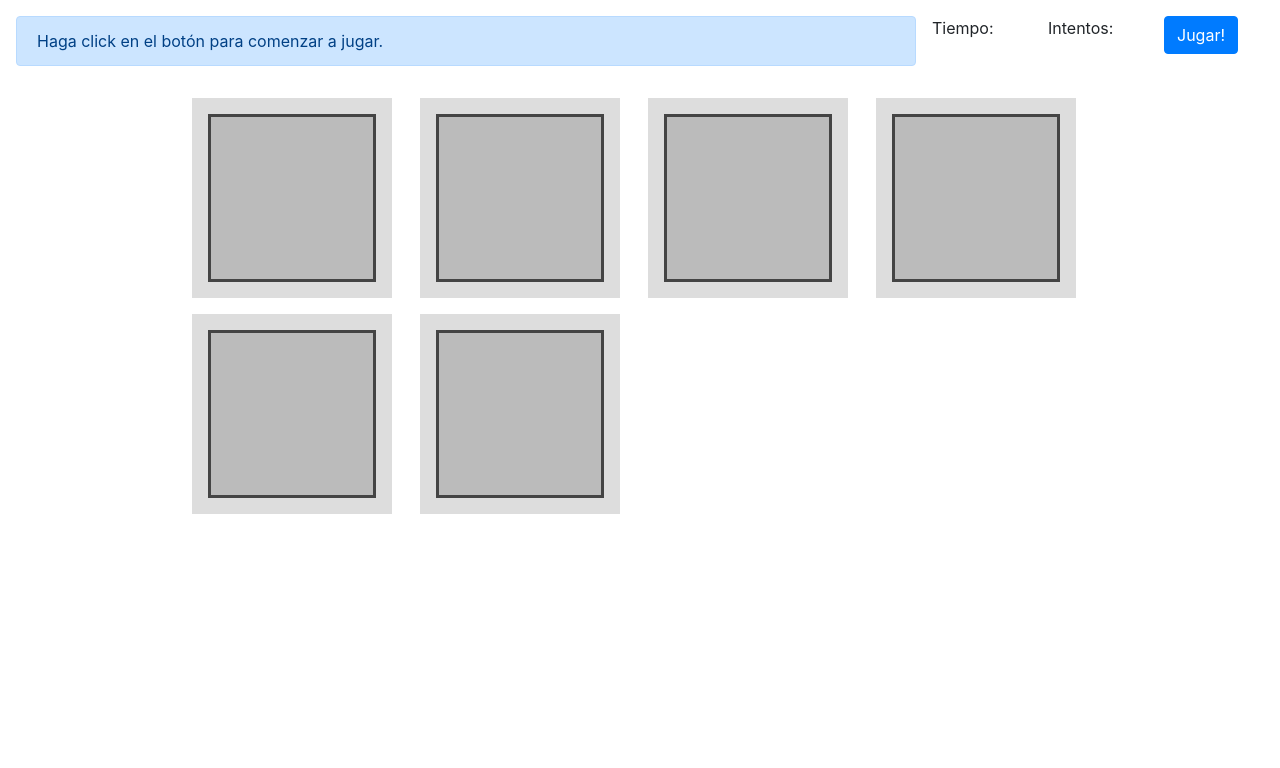
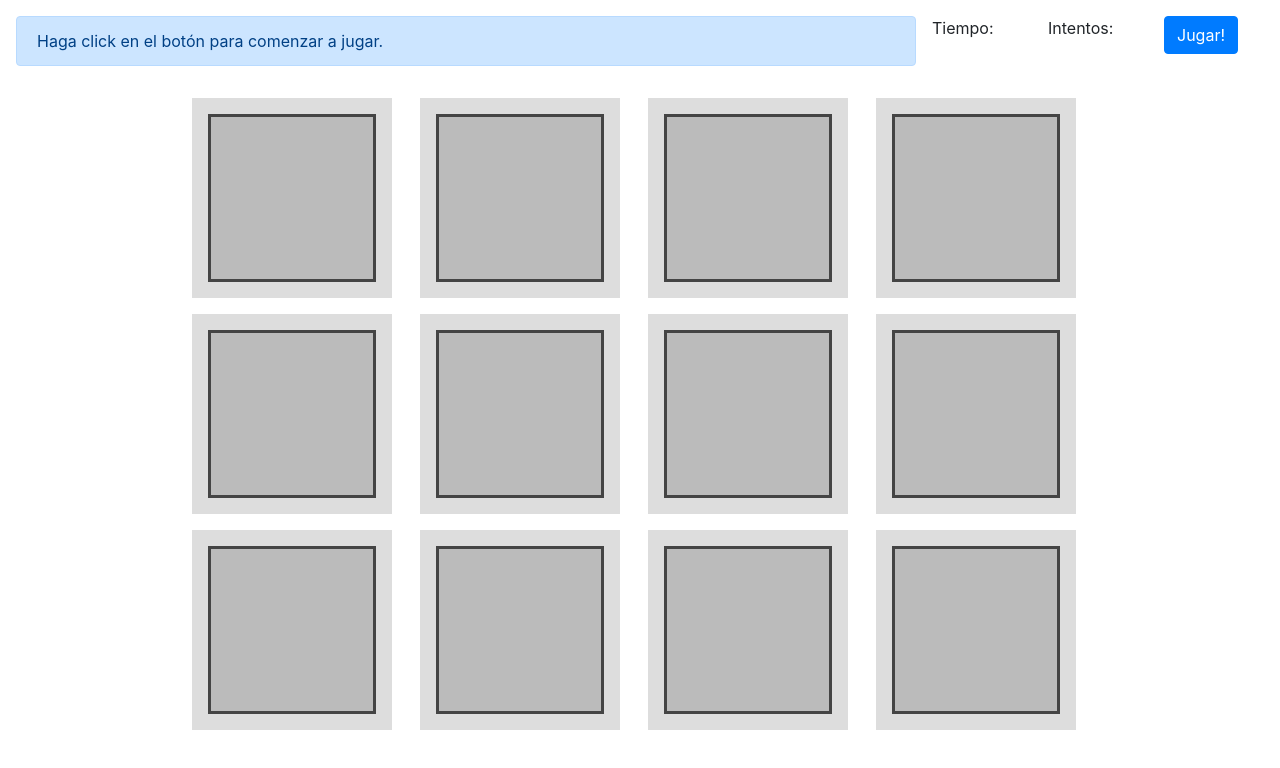
Before and after one commit to pfefferi/memo-test, a plain HTML site: page index.html in a window 1280 px wide. Drawn offline with nearby package versions, Linux system fonts and the light colour scheme.

Commit message:
Add the rest of the card divs

```diff
--- a/index.html
+++ b/index.html
@@ -62,6 +62,42 @@
                     <div class="flip-card-back" id="flipCardBack"></div>
                 </div>
             </div>
+            <div class="flip-card" id="flipCard">
+                <div class="flip-card-inner">
+                    <div class="flip-card-front"></div>
+                    <div class="flip-card-back" id="flipCardBack"></div>
+                </div>
+            </div>
+            <div class="flip-card" id="flipCard">
+                <div class="flip-card-inner">
+                    <div class="flip-card-front"></div>
+                    <div class="flip-card-back" id="flipCardBack"></div>
+                </div>
+            </div>
+            <div class="flip-card" id="flipCard">
+                <div class="flip-card-inner">
+                    <div class="flip-card-front"></div>
+                    <div class="flip-card-back" id="flipCardBack"></div>
+                </div>
+            </div>
+            <div class="flip-card" id="flipCard">
+                <div class="flip-card-inner">
+                    <div class="flip-card-front"></div>
+                    <div class="flip-card-back" id="flipCardBack"></div>
+                </div>
+            </div>
+            <div class="flip-card" id="flipCard">
+                <div class="flip-card-inner">
+                    <div class="flip-card-front"></div>
+                    <div class="flip-card-back" id="flipCardBack"></div>
+                </div>
+            </div>
+            <div class="flip-card" id="flipCard">
+                <div class="flip-card-inner">
+                    <div class="flip-card-front"></div>
+                    <div class="flip-card-back" id="flipCardBack"></div>
+                </div>
+            </div>
         </div>
     </body>
     <script src="src/index.js"></script>
```
